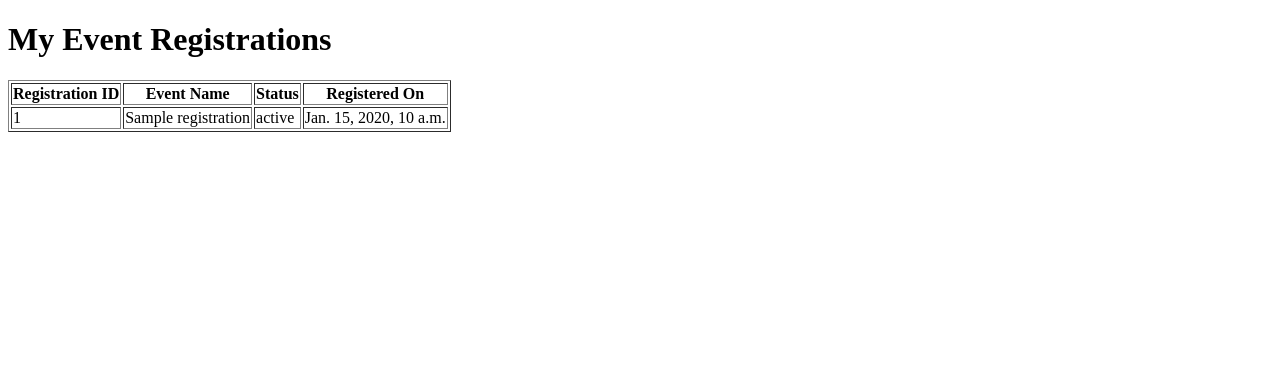
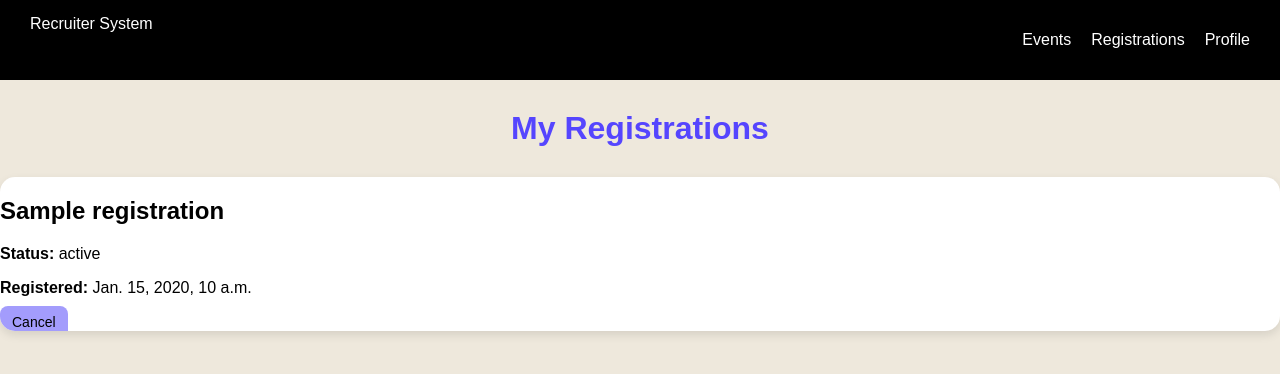
Before and after one commit to nancydej/RecruiterSystem, a Django app: template templates/registrations/my_registrations.html in a window 1280 px wide. Shown: the top 374 px of the page. Run offline with Django 5.2, Linux system fonts and the light colour scheme; the template is opened without the code that fills it: most values are stand-ins (such as "Sample title", 1, 10 or a date in 2020).

Commit message:
update registrations.html

```diff
--- a/templates/registrations/my_registrations.html
+++ b/templates/registrations/my_registrations.html
@@ -1,30 +1,73 @@
+{% load static %}
 <!DOCTYPE html>
-<html>
+<html lang="en">
 <head>
+    <meta charset="UTF-8">
     <title>My Registrations</title>
+
+    <link rel="stylesheet" href="{% static 'home.css' %}">
 </head>
+
 <body>
 
-<h1>My Event Registrations</h1>
+<!-- NAVBAR -->
+<nav class="navbar">
+    <div class="logo">Recruiter System</div>
 
+    <ul class="nav-links">
+        <li><a href="/home/">Events</a></li>
+        <li><a href="/my_registrations/">Registrations</a></li>
+        <li><a href="/profile/">Profile</a></li>
+    </ul>
+</nav>
 
-<table border="1">
-    <tr>
-        <th>Registration ID</th>
-        <th>Event Name</th>
-        <th>Status</th>
-        <th>Registered On</th>
-    </tr>
+<!-- PAGE TITLE -->
+<div class="page-title">
+    <h1>My Registrations</h1>
+</div>
 
-    {% for r in registrations %}
-    <tr>
-        <td>{{ r.registration_id }}</td>
-        <td>{{ r.event_name }}</td>
-        <td>{{ r.status }}</td>
-        <td>{{ r.registration_datetime }}</td>
-    </tr>
-    {% endfor %}
-</table>
+<!-- CONTENT -->
+<section class="events-section">
+
+    {% if registrations %}
+
+        <div class="event-grid">
+
+            {% for r in registrations %}
+            <div class="event-card">
+
+                <div class="event-header">
+                    <h2>{{ r.event_name }}</h2>
+                </div>
+
+                <div class="event-body">
+                    <p><strong>Status:</strong> {{ r.status }}</p>
+                    <p><strong>Registered:</strong> {{ r.registration_datetime }}</p>
+                </div>
+
+                <div class="event-footer">
+                    {% if r.status != "CANCELLED_NO_REFUND" %}
+                        <a href="/cancel/{{ r.registration_id }}/" class="btn edit">
+                            Cancel
+                        </a>
+                    {% endif %}
+                </div>
+
+            </div>
+            {% endfor %}
+
+        </div>
+
+    {% else %}
+
+        <div class="empty-state">
+            <h3>No registrations yet</h3>
+            <p>Go register for an event to see them here.</p>
+        </div>
+
+    {% endif %}
+
+</section>
 
 </body>
 </html>
```
